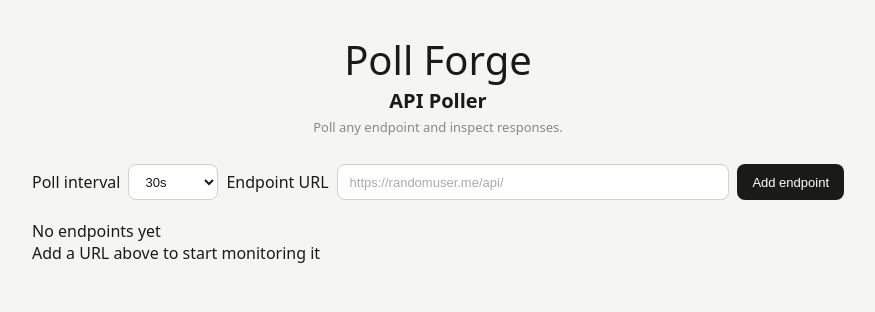
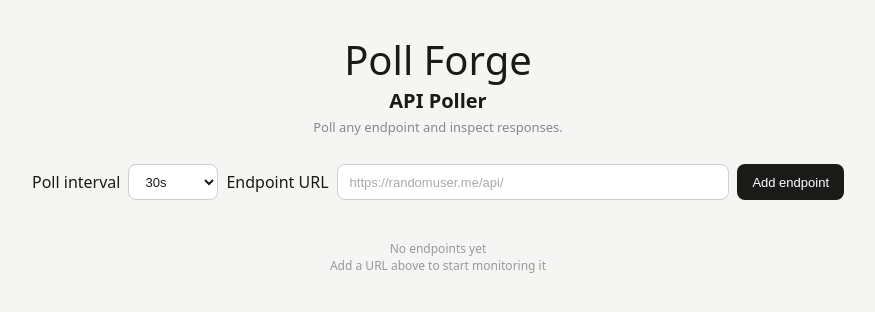
Before and after one commit to lhart24/Poll-Forge, a React (Vite) app in the folder client/: page / in a window 1280 px wide. Shown: the top 312 px of the page, without its empty margins (202-1077 px from the left). Built offline with nearby package versions, Linux system fonts and the light colour scheme.

Commit message:
css for default message

```diff
--- a/client/src/style.css
+++ b/client/src/style.css
@@ -159,6 +159,13 @@ td { padding: 10px 12px; vertical-align: top; }
   font-weight: 600;
 }
 
+.empty-state {
+  font-size: 12px;
+  color: #999;
+  text-align: center;
+  padding: 20px 0;
+}
+
 .empty-state-mini {
   font-size: 12px;
   color: #999;
```
